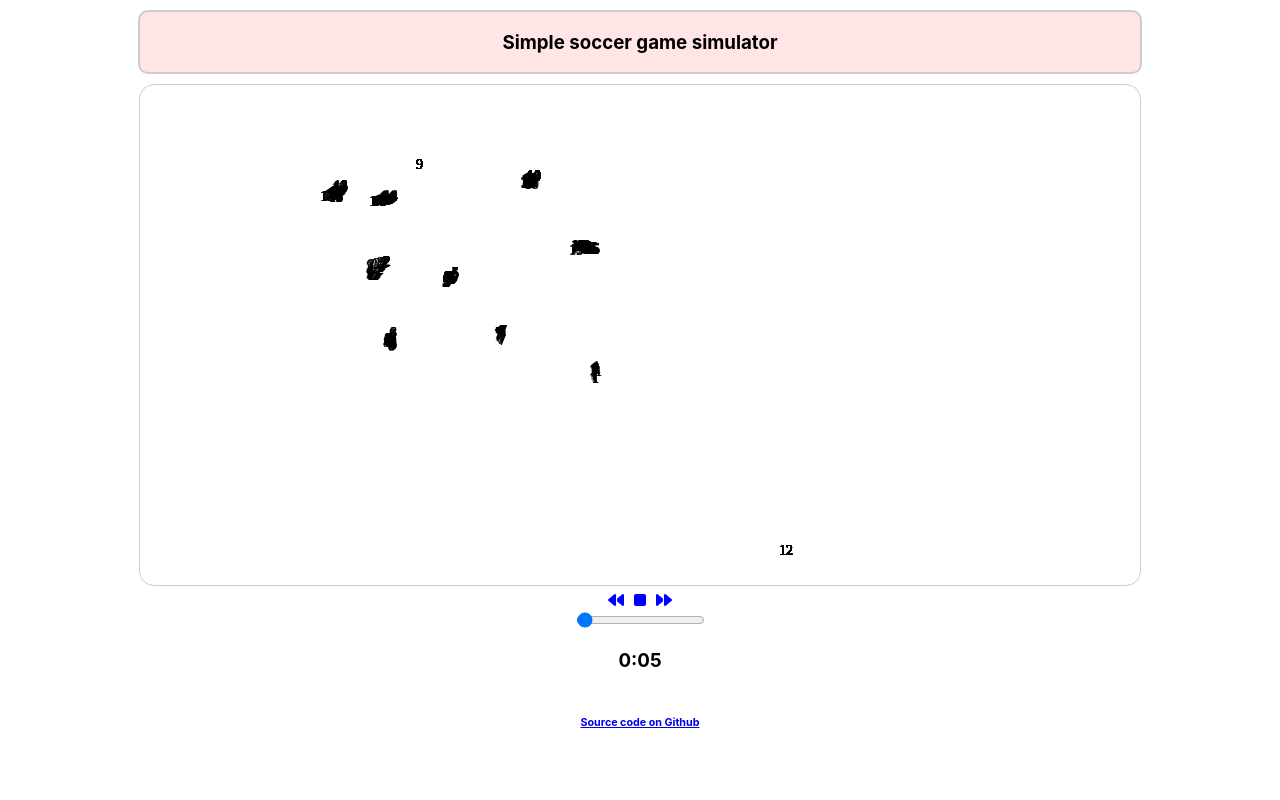
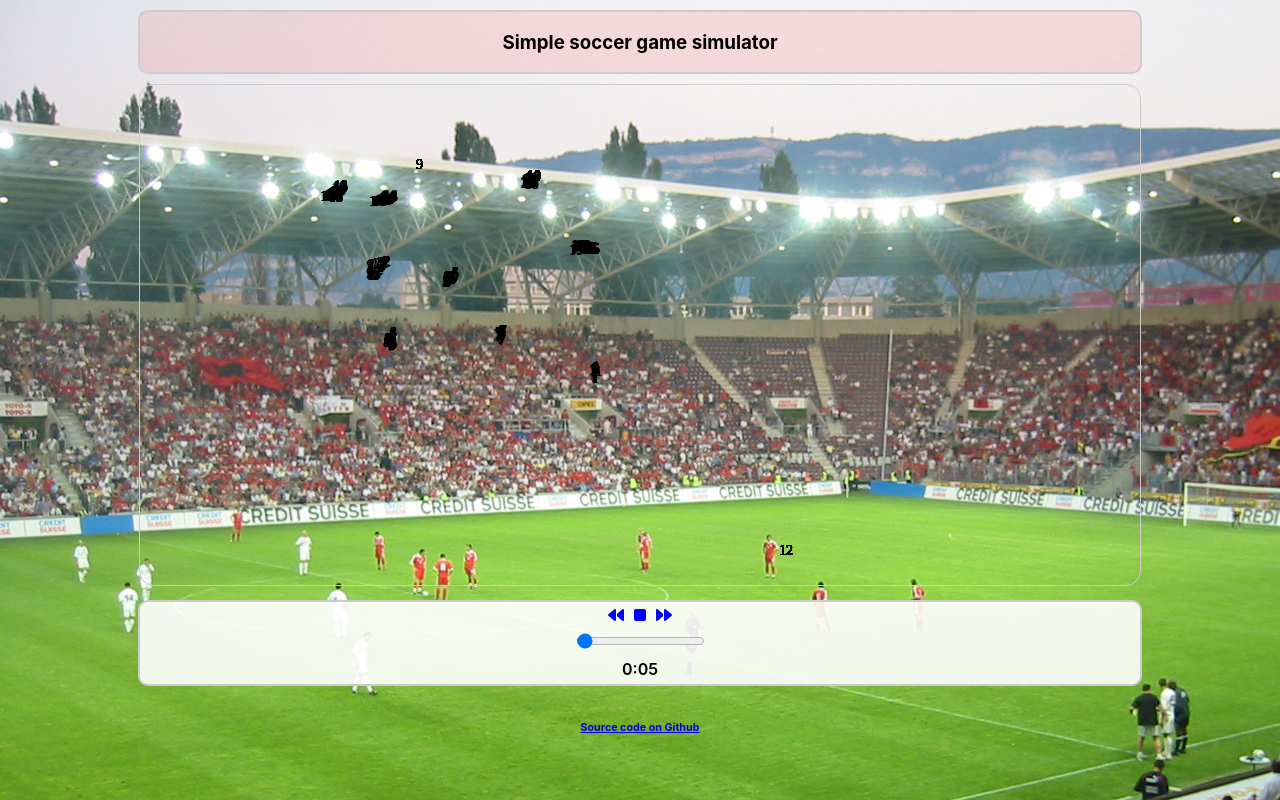
Before and after one commit to mmoresun/soccergame, a React (Create React App) app: page / in a window 1280 px wide. Built offline with nearby package versions, Linux system fonts and the light colour scheme.

Commit message:
funny background added, slider and timeg merged

```diff
--- a/src/App.js
+++ b/src/App.js
@@ -3,7 +3,6 @@ import data from './data';
 import { useState, useEffect } from 'react';
 import Canvas from './components/Canvas';
 import Slider from './components/Slider';
-import Timer from './components/Timer';
 import Header from './components/Header';
 
 const App = () => {
@@ -60,10 +59,6 @@ const App = () => {
         data={data}
       />
 
-      <Timer
-        frame={frame}
-      />
-
       <h6><a href="https://github.com/mmoresun/soccergame/">Source code on Github</a></h6>
     </div>
   );
--- a/src/components/Slider.jsx
+++ b/src/components/Slider.jsx
@@ -1,4 +1,5 @@
 import React from 'react';
+import Timer from './Timer';
 
 const Slider = ({ isPaused, togglePause, setFrame, frame, data }) => {
 
@@ -8,25 +9,22 @@ const Slider = ({ isPaused, togglePause, setFrame, frame, data }) => {
     }
 
     return (
-        <>
+        <div className='slider'>
             <div>
                 <i
                     className="fa-solid fa-backward"
                     onClick={() => frame > 100 ? setFrame((prevFrame) => prevFrame - 100) : setFrame(0)}
-                    style={{ color: 'blue' }}
                     title='Rewind 10 seconds'
                 />
 
                 {isPaused
                     ? <i
                         className="fa-solid fa-play"
-                        style={{ color: 'blue', border: 'none', margin: '0 10px' }}
                         onClick={togglePause}
                         title='Play'
                     />
                     : <i
                         className="fa-solid fa-stop"
-                        style={{ color: 'blue', border: 'none', margin: '0 10px' }}
                         onClick={togglePause}
                         title='Stop'
                     />
@@ -35,7 +33,6 @@ const Slider = ({ isPaused, togglePause, setFrame, frame, data }) => {
                 <i
                     className="fa-solid fa-forward"
                     onClick={() => frame < data.player_positions.length - 100 ? setFrame((prevFrame) => prevFrame + 100) : setFrame(data.player_positions.length - 1)}
-                    style={{ color: 'blue' }}
                     title='Fast forward 10 seconds'
                 />
 
@@ -47,7 +44,11 @@ const Slider = ({ isPaused, togglePause, setFrame, frame, data }) => {
                 onChange={handleSliderChange}
             />
 
-        </>
+            <Timer
+                frame={frame}
+            />
+
+        </div>
     );
 }
 
--- a/src/components/Timer.jsx
+++ b/src/components/Timer.jsx
@@ -7,7 +7,7 @@ const Timer = ({ frame }) => {
 
     return (
         <div>
-            <h3>{minutes}:{seconds < 10 ? '0'+seconds : seconds}</h3>
+            <p>{minutes}:{seconds < 10 ? '0'+seconds : seconds}</p>
         </div>
     );
 
--- a/src/index.css
+++ b/src/index.css
@@ -5,6 +5,8 @@ body {
     sans-serif;
   -webkit-font-smoothing: antialiased;
   -moz-osx-font-smoothing: grayscale;
+  background-image: url('../public/img/background.jpg');
+  background-repeat: no-repeat;
 }
 
 code {
@@ -24,14 +26,45 @@ code {
   border: 2px #ccc solid;
   background-color: rgba(255, 0, 0, 0.1);
   border-radius: 10px;
-  margin: 10px;
-  min-height: 60px;
+  margin: 10px 0;
+  min-height: 50px;
   display: flex;
   flex-direction: row;
   align-items: center;
   justify-content: center;
 }
 
+.slider {
+
+  max-width: 1000px;
+  width: 90%;
+  border: 2px #ccc solid;
+  background-color: rgba(255, 255, 255, 0.9);
+  border-radius: 10px;
+  margin: 10px;
+  min-height: 50px;
+  display: flex;
+  flex-direction: column;
+  align-items: center;
+  justify-content: center;
+  font-weight: 600;
+}
+
+.slider p {
+  margin: 5px 0;
+  font-weight: 600;
+}
+
+.slider input {
+  margin: 5px 0;
+}
+
 canvas {
   border-radius: 15px;
 }
+
+i {
+  border: none;
+  color: blue;
+  margin: 5px 5px;
+}
```
Also changed, not shown: public/img/background.jpg (added).
